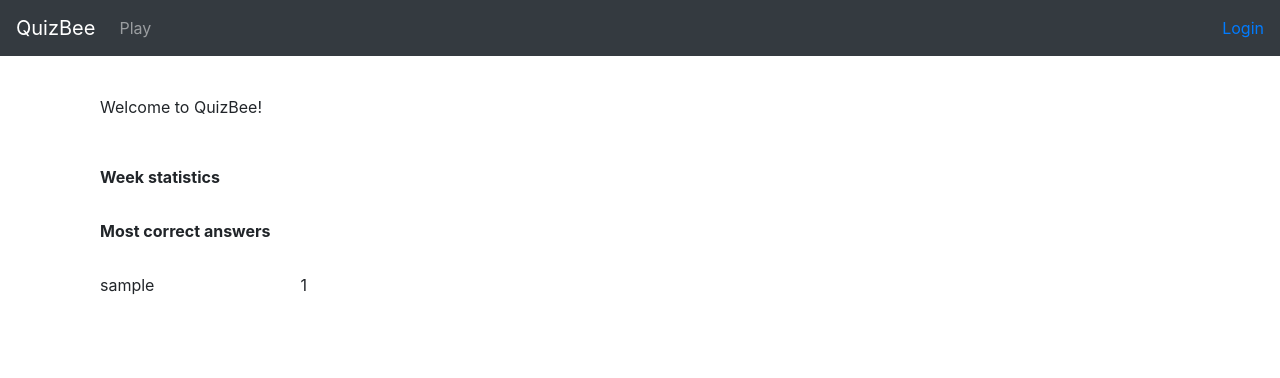
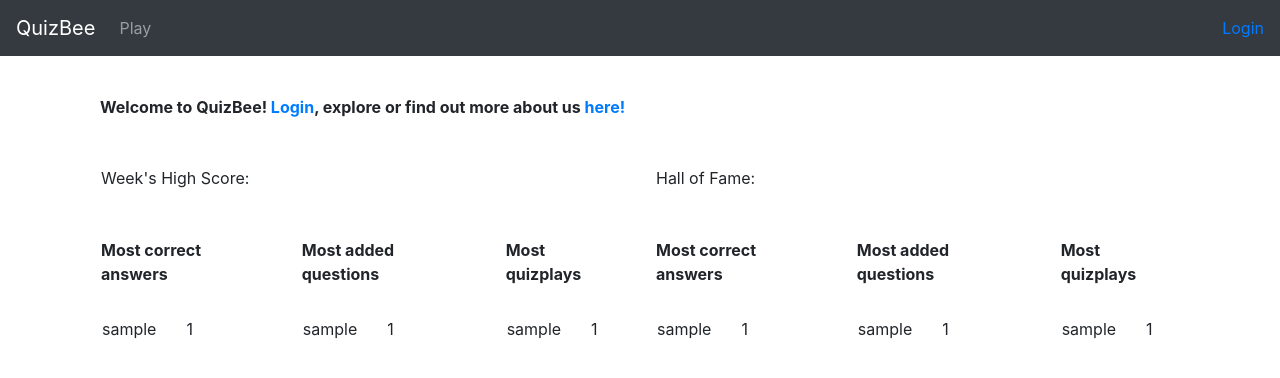
Before and after one commit to mshroom/visailusivusto, a Flask app: page /index in a window 1280 px wide. Shown: the top 378 px of the page. Run offline with Flask 2, Linux system fonts and the light colour scheme; tables that the repository leaves empty hold one stand-in row (values such as "Sample post"); some libraries are stand-ins or nearby versions.

Commit message:
added high scores and info

```diff
--- a/application/questions/models.py
+++ b/application/questions/models.py
@@ -27,6 +27,22 @@ class Question(Base):
 		response = []
 		for row in res:
 			response.append(row[0])
+		return response
+
+	@staticmethod
+	def mostAddedQuestions(week, active=True):
+		stmt = ""
+		if week:
+			if os.environ.get("HEROKU"):
+				stmt = text("SELECT Account.username, count(question.id) AS questions FROM Account, Question WHERE Question.account_id = Account.id AND Question.active = :active AND Question.date_created > DATE_TRUNC('week', CURRENT_TIMESTAMP - interval '1 week') GROUP BY Account.id ORDER BY questions DESC LIMIT 10").params(active=active)
+			else:
+				stmt = text("SELECT Account.username, count(question.id) AS questions FROM Account, Question WHERE Question.account_id = Account.id AND Question.active = :active AND Question.date_created >= DATE(CURRENT_TIMESTAMP, '-6 DAY') GROUP BY Account.id ORDER BY questions DESC LIMIT 10").params(active=active)
+		else:
+			stmt = text("SELECT Account.username, count(question.id) AS questions FROM Account, Question WHERE Question.account_id = Account.id AND Question.active = :active GROUP BY Account.id ORDER BY questions DESC LIMIT 10").params(active=active)
+		res = db.engine.execute(stmt)
+		response = []
+		for row in res:
+			response.append({"username":row[0], "questions":row[1]})
 		return response
 
 class Option(Base):
@@ -84,12 +100,15 @@ class UsersChoice(db.Model):
 		return response
 
 	@staticmethod
-	def mostCorrectAnswers(correct=True):
+	def mostCorrectAnswers(week, correct=True):
 		stmt = ""
-		if os.environ.get("HEROKU"):
-			stmt = text("SELECT Account.username, count(users_choice.id) AS answers FROM Account, Users_Choice, Option WHERE Users_Choice.date_created > DATE_TRUNC('week', CURRENT_TIMESTAMP - interval '1 week') AND Users_Choice.account_id = Account.id AND Users_Choice.option_id = Option.id AND Option.correct = :correct group by Account.id ORDER BY answers DESC LIMIT 10").params(correct=correct)
+		if week:
+			if os.environ.get("HEROKU"):
+				stmt = text("SELECT Account.username, count(users_choice.id) AS answers FROM Account, Users_Choice, Option WHERE Users_Choice.date_created > DATE_TRUNC('week', CURRENT_TIMESTAMP - interval '1 week') AND Users_Choice.account_id = Account.id AND Users_Choice.option_id = Option.id AND Option.correct = :correct GROUP BY Account.id ORDER BY answers DESC LIMIT 10").params(correct=correct)
+			else:
+				stmt = text("SELECT Account.username, count(users_choice.id) AS answers FROM Account, Users_Choice, Option WHERE Users_Choice.date_created >= DATE(CURRENT_TIMESTAMP, '-6 DAY') AND Users_Choice.account_id = Account.id AND Users_Choice.option_id = Option.id AND Option.correct = :correct GROUP BY Account.id ORDER BY answers DESC LIMIT 10").params(correct=correct)
 		else:
-			stmt = text("SELECT Account.username, count(users_choice.id) AS answers FROM Account, Users_Choice, Option WHERE Users_Choice.date_created >= DATE(CURRENT_TIMESTAMP, '-6 DAY') AND Users_Choice.account_id = Account.id AND Users_Choice.option_id = Option.id AND Option.correct = :correct group by Account.id ORDER BY answers DESC LIMIT 10").params(correct=correct)
+			stmt = text("SELECT Account.username, count(users_choice.id) AS answers FROM Account, Users_Choice, Option WHERE Users_Choice.account_id = Account.id AND Users_Choice.option_id = Option.id AND Option.correct = :correct GROUP BY Account.id ORDER BY answers DESC LIMIT 10").params(correct=correct)
 		res = db.engine.execute(stmt)
 		response = []
 		for row in res:
--- a/application/quizzes/models.py
+++ b/application/quizzes/models.py
@@ -1,3 +1,5 @@
+import os
+
 from application import db
 from application.models import Base
 
@@ -48,3 +50,19 @@ class Participation(Base):
 
 	quiz_id = db.Column(db.Integer, db.ForeignKey('quiz.id'), nullable=False)
 	account_id = db.Column(db.Integer, db.ForeignKey('account.id'), nullable=False)
+
+	@staticmethod
+	def mostQuizPlays(week):
+		stmt = ""
+		if week:
+			if os.environ.get("HEROKU"):
+				stmt = text("SELECT Account.username, count(participation.id) AS plays FROM Account, Participation WHERE Account.id = Participation.account_id AND Participation.date_created > DATE_TRUNC('week', CURRENT_TIMESTAMP - interval '1 week') GROUP BY Account.id ORDER BY plays DESC LIMIT 10")
+			else:
+				stmt = text("SELECT Account.username, count(participation.id) AS plays FROM Account, Participation WHERE Account.id = Participation.account_id AND Participation.date_created >= DATE(CURRENT_TIMESTAMP, '-6 DAY') GROUP BY Account.id ORDER BY plays DESC LIMIT 10")
+		else:
+			stmt = text("SELECT Account.username, count(participation.id) AS plays FROM Account, Participation WHERE Account.id = Participation.account_id GROUP BY Account.id ORDER BY plays DESC LIMIT 10")
+		res = db.engine.execute(stmt)
+		response = []
+		for row in res:
+			response.append({"username":row[0], "plays":row[1]})
+		return response
--- a/application/statistics/views.py
+++ b/application/statistics/views.py
@@ -3,6 +3,7 @@ from flask_login import login_required, current_user
 
 from application import app, db
 from application.questions.models import Question, Option, UsersChoice
+from application.quizzes.models import Quiz, Participation
 
 @app.route("/statistics", methods=["GET"])
 @login_required
@@ -29,6 +30,11 @@ def statistics_show():
 
 @app.route("/index", methods=["GET"])
 def highscores_create():
-	mostCorrectAnswers = UsersChoice.mostCorrectAnswers()
+	mostCorrectAnswersWeek = UsersChoice.mostCorrectAnswers(week=True)
+	mostAddedQuestionsWeek = Question.mostAddedQuestions(week=True)
+	mostQuizPlaysWeek = Participation.mostQuizPlays(week=True)
+	mostCorrectAnswers = UsersChoice.mostCorrectAnswers(week=False)
+	mostAddedQuestions = Question.mostAddedQuestions(week=False)
+	mostQuizPlays = Participation.mostQuizPlays(week=False)
 
-	return render_template("index.html", mostCorrectAnswers = mostCorrectAnswers)
+	return render_template("index.html", mostCorrectAnswersWeek = mostCorrectAnswersWeek, mostAddedQuestionsWeek = mostAddedQuestionsWeek, mostQuizPlaysWeek = mostQuizPlaysWeek, mostCorrectAnswers = mostCorrectAnswers, mostAddedQuestions = mostAddedQuestions, mostQuizPlays = mostQuizPlays)
--- a/application/templates/index.html
+++ b/application/templates/index.html
@@ -1,14 +1,80 @@
 {% extends "layout.html" %}
 
 {% block body %}
-  <p style="padding:15px">Welcome to QuizBee!</p>
+  <p style="padding:15px"><b>Welcome to QuizBee! {% if current_user.is_authenticated %} {% else %} <a href="{{ url_for('auth_login') }}">Login</a>, explore or find out more about us <a href="{{ url_for('auth_register') }}">here!</a> {% endif %}</b></p>
   <table>
     <tr>
-      <th style="padding:15px">Week statistics</th>
+      <td><p style="padding:15px;font-size:16px">Week's High Score:</p></td>
+      <td><p style="padding:15px"></td>
+      <td><p style="padding:15px"></td>
+      <td><p style="padding:15px">Hall of Fame:</td>
     </tr>
+    <tr>
+      <td style="vertical-align:top">
+        <table>
           <tr>
             <th style="padding:15px">Most correct answers</th>
           </tr>
+          <tr>
+            <td>
+              <table>
+                {% for u in mostCorrectAnswersWeek %}
+                <tr>
+                  <td style="padding:15px">{{ u.username }}</td>
+                  <td style="padding:15px">{{ u.answers }}</td>
+                </tr>
+                {% endfor %}
+              </table>
+            </td>
+          </tr>
+        </table>
+      </td>
+      <td style="vertical-align:top">
+        <table>
+          <tr>
+            <th style="padding:15px">Most added questions</th>
+          </tr>
+          <tr>
+            <td>
+              <table>
+                {% for u in mostAddedQuestionsWeek %}
+                <tr>
+                 <td style="padding:15px">{{ u.username }}</td>
+                 <td style="padding:15px">{{ u.questions }}</td>
+                </tr>
+                {% endfor %}
+              </table>
+            </td>
+          </tr>
+        </table>
+      </td>
+      <td style="vertical-align:top">
+        <table>
+          <tr>
+            <th style="padding:15px">Most quizplays</th>
+          </tr>
+          <tr>
+            <td>
+              <table>
+                {% for u in mostQuizPlaysWeek %}
+                <tr>
+                  <td style="padding:15px">{{ u.username }}</td>
+                  <td style="padding:15px">{{ u.plays }}</td>
+                </tr>
+                {% endfor %}
+              </table>
+            </td>
+          </tr>
+        </table>
+      </td>
+      <td style="vertical-align:top">
+        <table>
+          <tr>
+            <th style="padding:15px">Most correct answers</th>
+          </tr>
+          <tr>
+            <td>
+              <table>
                 {% for u in mostCorrectAnswers %}
                 <tr>
                   <td style="padding:15px">{{ u.username }}</td>
@@ -16,4 +82,48 @@
                 </tr>
                 {% endfor %}
               </table>
+            </td>
+          </tr>
+        </table>
+      </td>
+      <td style="vertical-align:top">
+        <table>
+          <tr>
+            <th style="padding:15px">Most added questions</th>
+          </tr>
+          <tr>
+            <td>
+              <table>
+                {% for u in mostAddedQuestions %}
+                <tr>
+                 <td style="padding:15px">{{ u.username }}</td>
+                 <td style="padding:15px">{{ u.questions }}</td>
+                </tr>
+                {% endfor %}
+              </table>
+            </td>
+          </tr>
+        </table>
+      </td>
+      <td style="vertical-align:top">
+        <table>
+          <tr>
+            <th style="padding:15px">Most quizplays</th>
+          </tr>
+          <tr>
+            <td>
+              <table>
+                {% for u in mostQuizPlays %}
+                <tr>
+                  <td style="padding:15px">{{ u.username }}</td>
+                  <td style="padding:15px">{{ u.plays }}</td>
+                </tr>
+                {% endfor %}
+              </table>
+            </td>
+          </tr>
+        </table>
+      </td>
+    </tr>
+  </table>
 {% endblock %}
--- a/application/templates/layout.html
+++ b/application/templates/layout.html
@@ -9,7 +9,7 @@
     <body>
 
       <nav class="navbar navbar-expand-md navbar-dark bg-dark mb-4">
-        <a class="navbar-brand" href="#">QuizBee</a>
+        <a class="navbar-brand" href="{{ url_for('highscores_create') }}">QuizBee</a>
         <button class="navbar-toggler" type="button" data-toggle="collapse" data-target="#navbarCollapse" aria-controls="navbarCollapse" aria-expanded="false" aria-label="Toggle navigation">
           <span class="navbar-toggler-icon"></span>
         </button>
```
Also changed, not shown: application/templates/auth/registerform.html (+6 -1 lines). Lines whose indentation alone changed are shown as unchanged.
